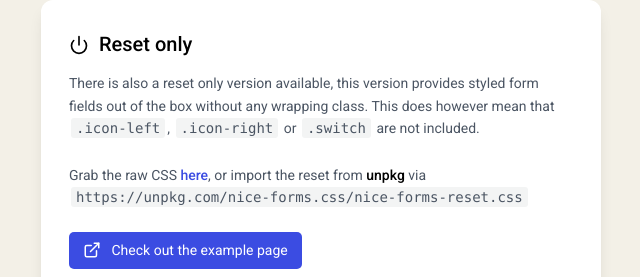
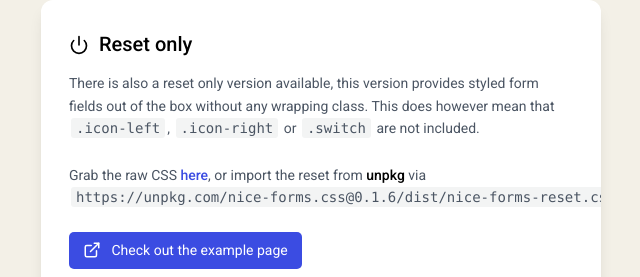
Before and after one commit to nielsVoogt/nice-forms.css, a website: page docs/index.html in a window 1280 px wide. Shown: the part 6083-6360 px from the top of the page, 463-1103 px from the left. Drawn offline with Linux system fonts and the light colour scheme.

Commit message:
Final straws

```diff
--- a/docs/index.html
+++ b/docs/index.html
@@ -1036,7 +1036,7 @@
           <p>There is also a reset only version available, this version provides styled form fields out of the box without any wrapping class. This does however mean that <code>.icon-left</code>, <code>.icon-right</code> or <code>.switch</code> are not included.</p>
           <p>
             Grab the raw CSS <a href="https://raw.githubusercontent.com/nielsVoogt/nice-forms.css/main/dist/nice-forms-reset.css">here</a>, or import the reset from <strong>unpkg</strong> via
-            <code>https://unpkg.com/nice-forms.css/nice-forms-reset.css</code>
+            <code>https://unpkg.com/nice-forms.css@0.1.6/dist/nice-forms-reset.css</code>
           </p>
 
           <a
--- a/package.json
+++ b/package.json
@@ -4,7 +4,7 @@
   "author": "Niels Voogt <n.voogt@gmail.com>",
   "license": "MIT",
   "main": "dist/nice-forms.css",
-  "version": "0.1.5",
+  "version": "0.1.6",
   "directories": {
     "doc": "docs"
   },
```
Also changed, not shown: README.md.
